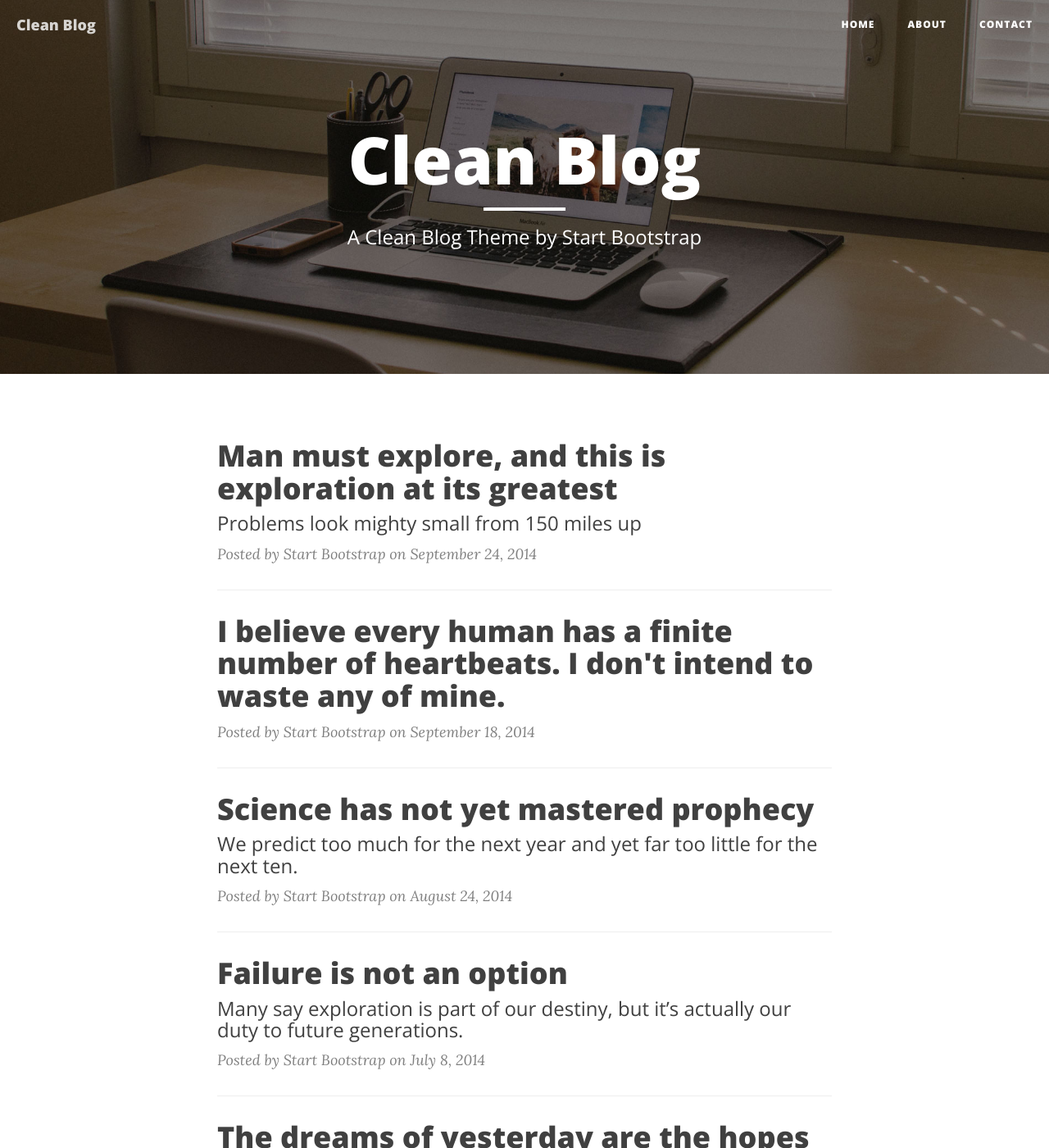
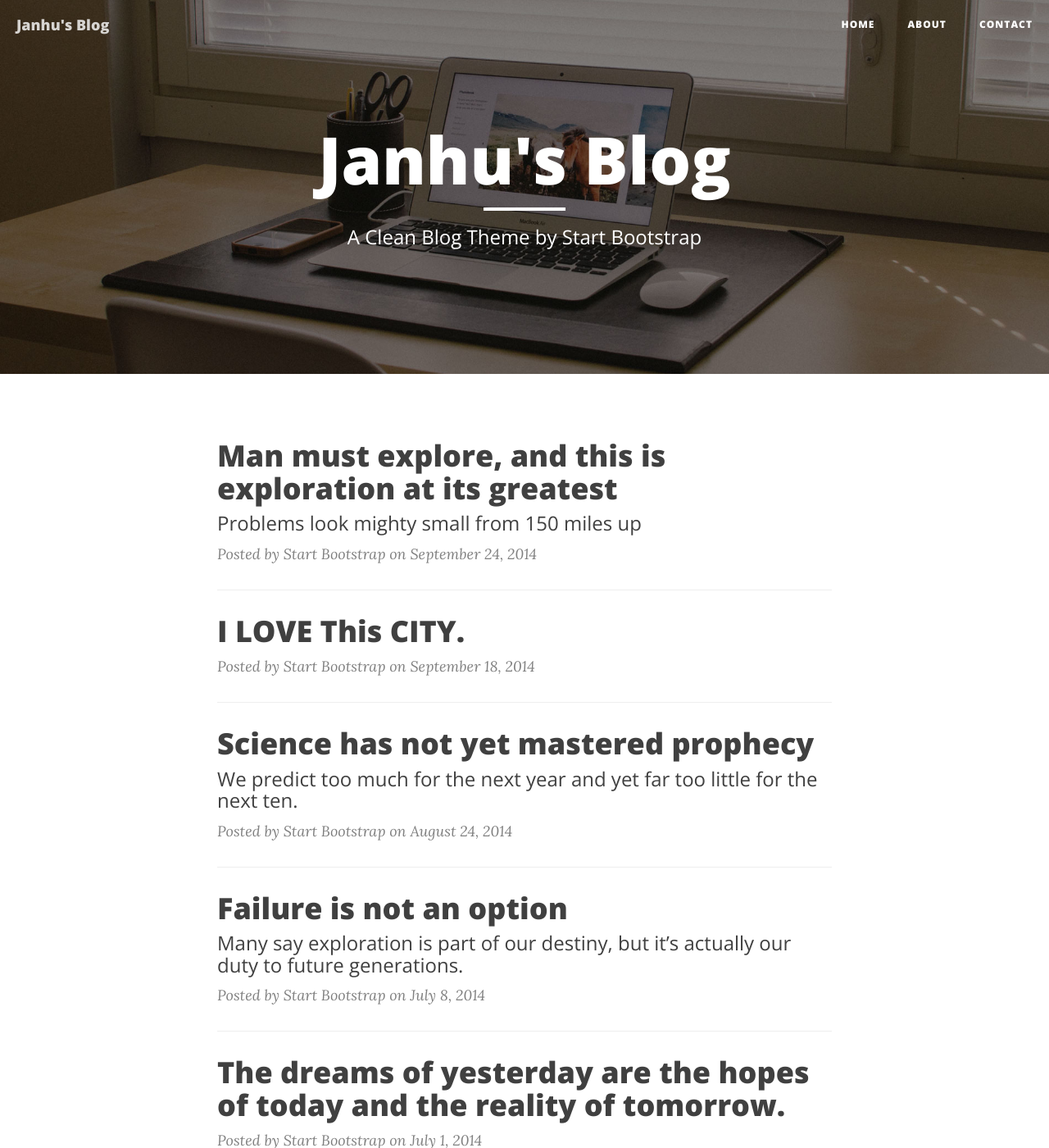
Before and after one commit to Janhu/Janhu.github.io, a Jekyll site: the page built from index.html, in a window 1280 px wide and 1400 px high. Shown: the whole window at 82% size. Built offline with Jekyll 4.4.1, drawn with Linux system fonts in a browser that asks for light colours; nearby versions of some CDN libraries; the list of posts is cut into pages by our own code; some of the changed text lies outside the part shown.

Commit message:
first commit

```diff
--- a/_config.yml
+++ b/_config.yml
@@ -1,12 +1,12 @@
 # Site settings
-title: Clean Blog
-email: your-email@yourdomain.com
+title: Janhu's Blog
+email: jacc_me@163.com
 description: "Write your site description here. It will be used as your sites meta description as well!"
-baseurl: "/startbootstrap-clean-blog-jekyll"
-url: "http://yourdomain.com"
-twitter_username: SBootstrap
-github_username:  davidtmiller
-facebook_username:  IronSummitMedia
+baseurl: ""
+url: ""
+twitter_username: Janhu
+github_username:  Janhu
+facebook_username:  Janhu
 
 # Build settings
 markdown: kramdown
--- a/_posts/2014-09-18-i-believe.markdown
+++ b/_posts/2014-09-18-i-believe.markdown
@@ -1,6 +1,6 @@
 ---
 layout:     post
-title:      "I believe every human has a finite number of heartbeats. I don't intend to waste any of mine."
+title:      "I LOVE This CITY."
 date:       2014-09-18 12:00:00
 author:     "Start Bootstrap"
 header-img: "img/post-bg-05.jpg"
```
Also changed, not shown: README.md (deleted).
